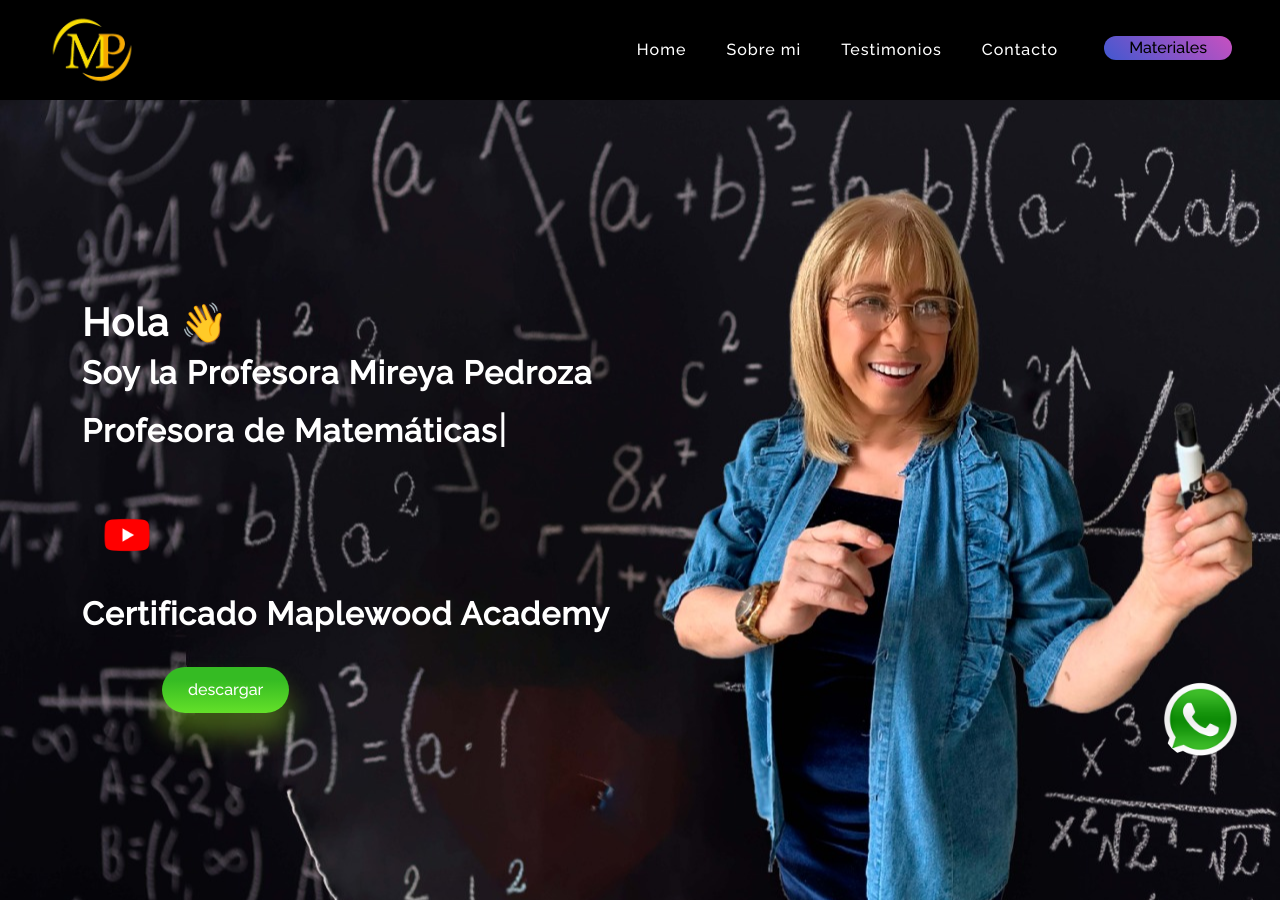
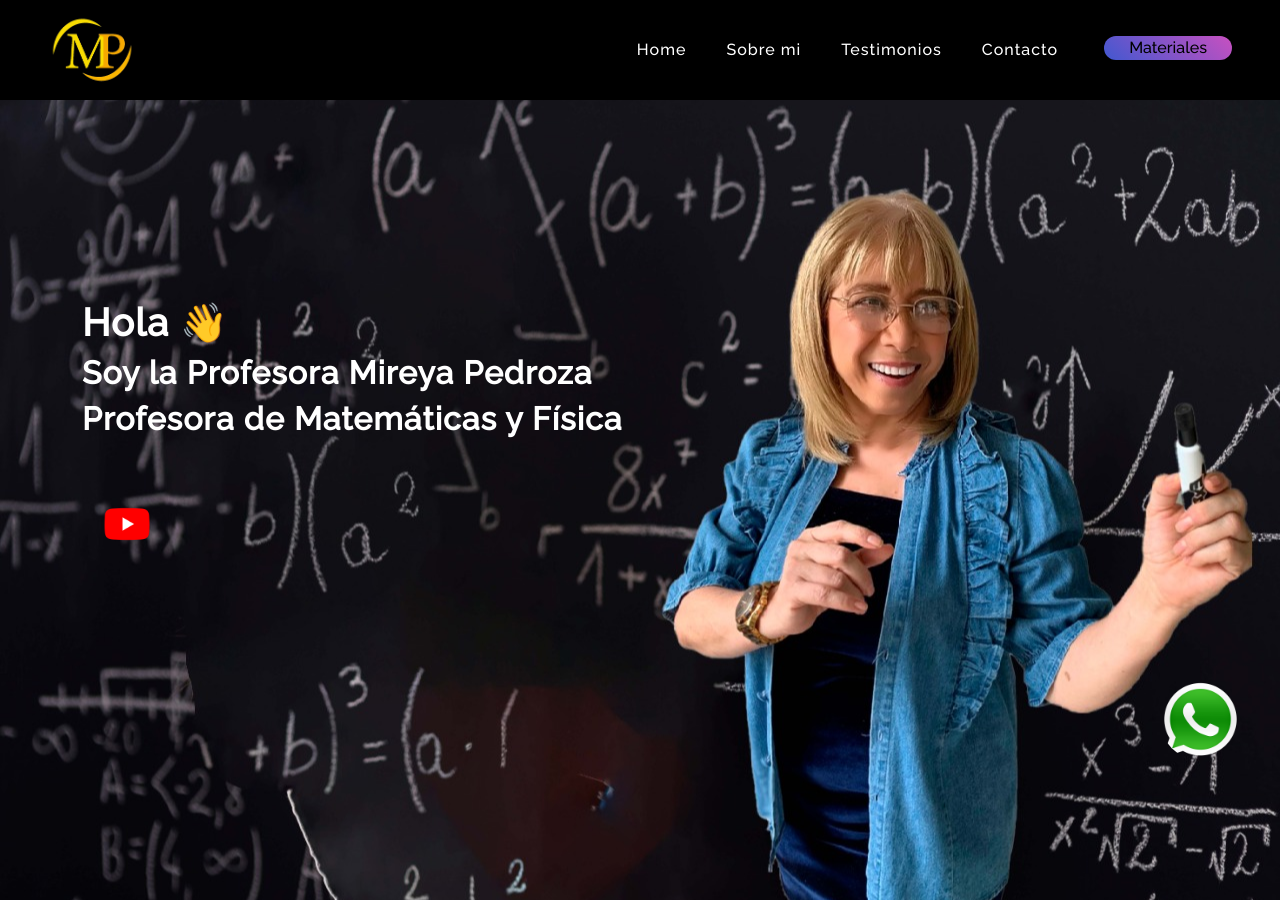
Before and after one commit to Otorb/profemireya, a React (Create React App) app: page / in a window 1280 px wide. Built offline with nearby package versions, Linux system fonts and the light colour scheme; a web font is replaced by a local one.

Commit message:
Update Home.jsx

```diff
--- a/src/Compónents/Home/Home.jsx
+++ b/src/Compónents/Home/Home.jsx
@@ -31,14 +31,14 @@ function Home() {
             <h2 className='headtext'>Hola <span className='wave'>👋 </span></h2>
             <h2 className='nametext'>Soy la Profesora Mireya Pedroza</h2>
             <span></span>
-            <Text />
+<h2 className='nametext'>Profesora de Matemáticas y Física</h2>
+
             <button onClick={() => {
               window.open("#");
             }}
               className='socailmediabtn'><img src={youtube} width="90px" height="90px" className='icon' /></button>
               <br /><br />
-            <h3 className='certificado'>Certificado Maplewood Academy </h3>
-            <button value={carta} onClick={e=> onClick(e)} className='outline-btn'>descargar</button>
+
             {/* <button onClick={() => {
               window.open("https://www.linkedin.com/in/rahulvijay81/");
             }}
```
